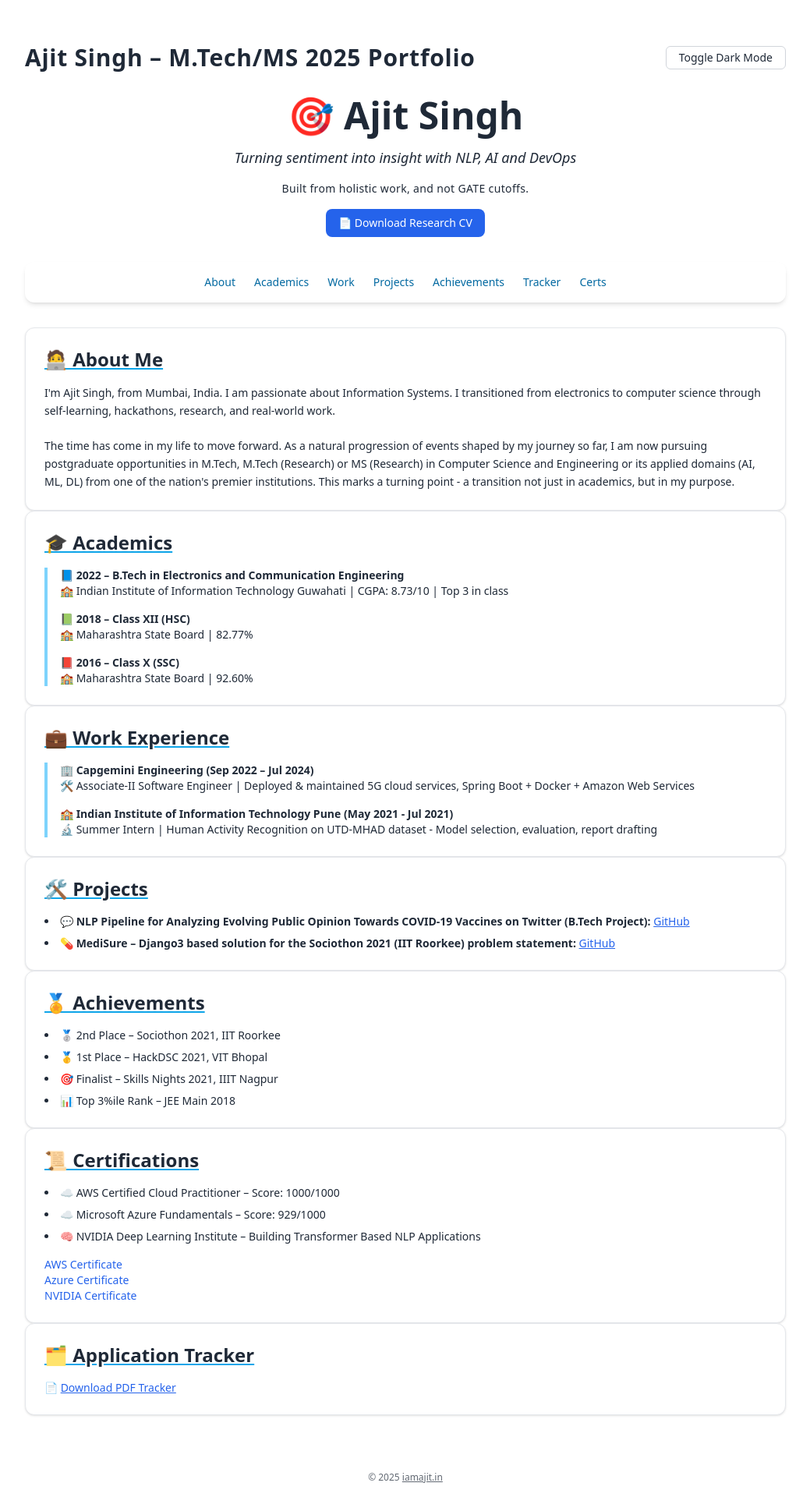
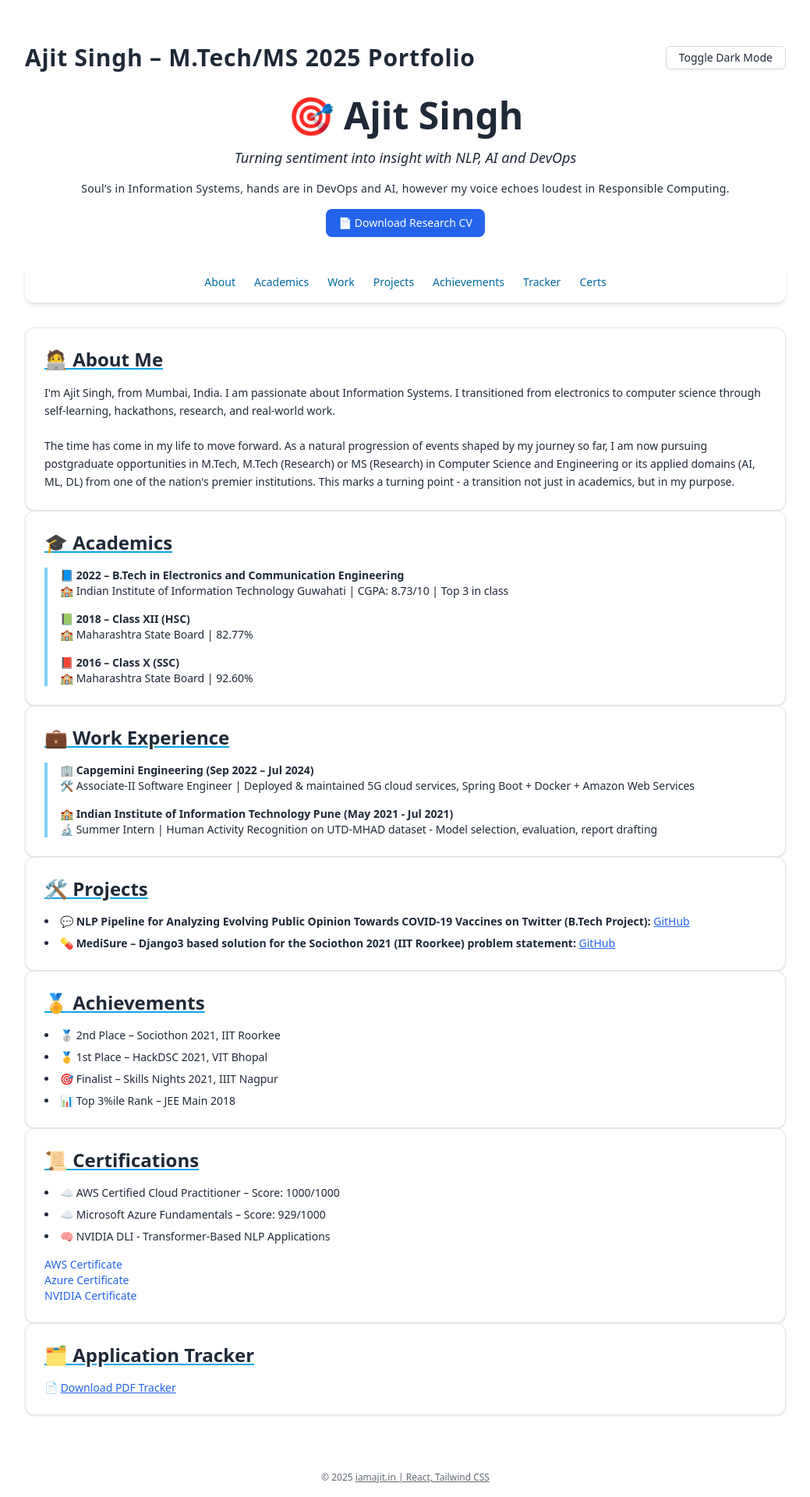
Before and after one commit to iamajitsingh/PortfolioWebsite, a React (Vite) app: page / in a window 1280 px wide. Shown: the top 1920 px of the page at 78% size, without its empty margins (120-1159 px from the left). Built offline with nearby package versions, Linux system fonts and the light colour scheme.

Commit message:
Remove gh-pages cache folder from repo

```diff
--- a/src/components/AjitPortfolio.jsx
+++ b/src/components/AjitPortfolio.jsx
@@ -51,7 +51,9 @@ export default function AjitPortfolio() {
       <section className="text-center space-y-4 opacity-0">
         <div className="text-5xl font-extrabold">🎯 Ajit Singh</div>
         <div className="text-lg italic">Turning sentiment into insight with NLP, AI and DevOps</div>
-        <p className="text-sm tracking-wide">Built from holistic work, and not GATE cutoffs.</p>
+        <p className="text-sm tracking-wide">Soul’s in Information Systems, hands are in DevOps and AI, however my voice echoes loudest in Responsible Computing.
+
+</p>
         <a
           href="/AjitSingh_ResearchCV.pdf"
           download
@@ -146,7 +148,7 @@ export default function AjitPortfolio() {
             <ul className="list-disc list-inside mt-4 space-y-2 text-sm">
               <li>☁️ AWS Certified Cloud Practitioner – Score: 1000/1000</li>
               <li>☁️ Microsoft Azure Fundamentals – Score: 929/1000</li>
-              <li>🧠 NVIDIA Deep Learning Institute – Building Transformer Based NLP Applications</li>
+              <li>🧠 NVIDIA  DLI - Transformer-Based NLP Applications</li>
             </ul>
             <p className="mt-4 text-sm">
               <a href="https://drive.google.com/file/d/1pRrt9RI2Tb_V91X7BAn6Dp0UKz6rulef/view?usp=sharing" target="_blank" className={link}>AWS Certificate</a><br />
@@ -167,7 +169,7 @@ export default function AjitPortfolio() {
     </main>
 
       <footer className="text-center text-xs pt-10 opacity-70">
-        © 2025 <a className="underline" href="https://iamajit.in">iamajit.in</a>
+        © 2025 <a className="underline" href="https://iamajit.in">iamajit.in | React, Tailwind CSS </a>
       </footer>
     </div>
   );
```
Also changed, not shown: 5 other files (tests, documents, lock files or other folders).
